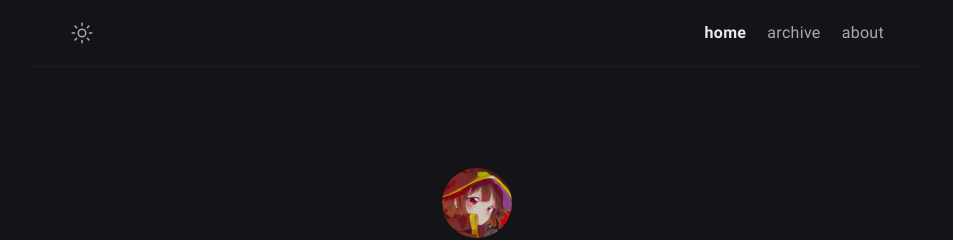
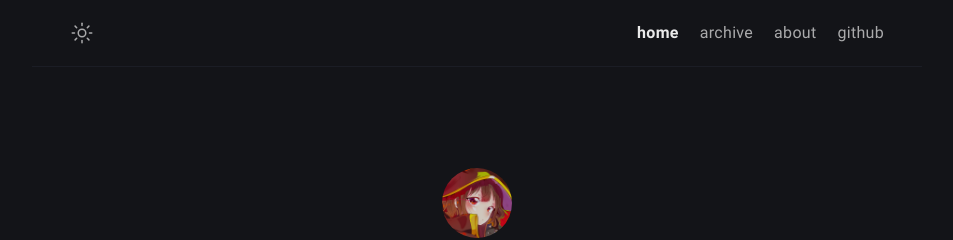
Before and after one commit to 4fecta/4fecta.ca, a Jekyll site: the page built from index.md, in a window 1280 px wide. Shown: the top 240 px of the page, without its empty margins (163-1116 px from the left). Built offline with Jekyll 4.4.1, drawn with Linux system fonts in a browser that asks for light colours.

Commit message:
Update menus.yml

```diff
--- a/_data/menus.yml
+++ b/_data/menus.yml
@@ -10,6 +10,10 @@
   url: /about/
   external: false # set true if you using external link, see below
 
+- title: github
+  url: https://github.com/4fecta
+  external: true
+
 # Example:
 # - title: github
 #   url: https://github.com/piharpi/jekyll-klise
```
